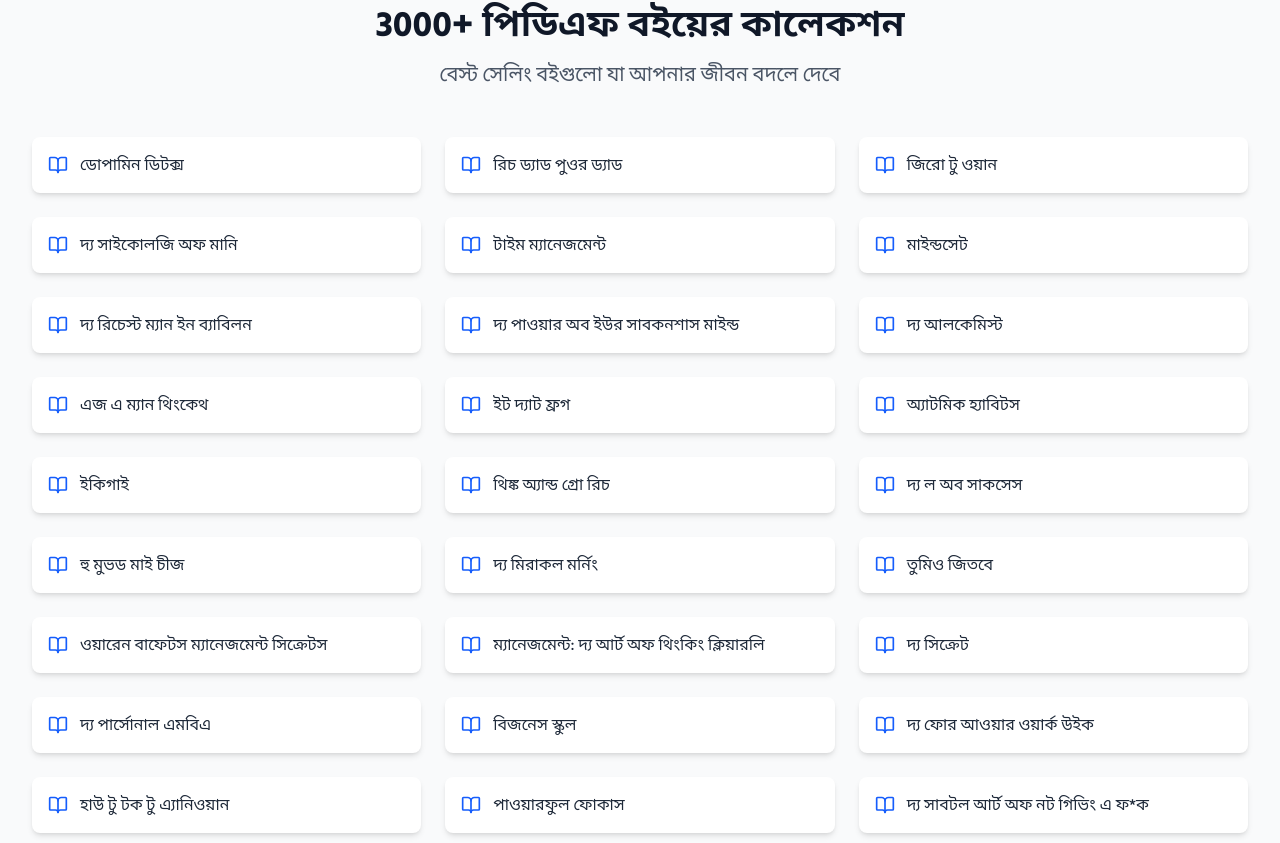
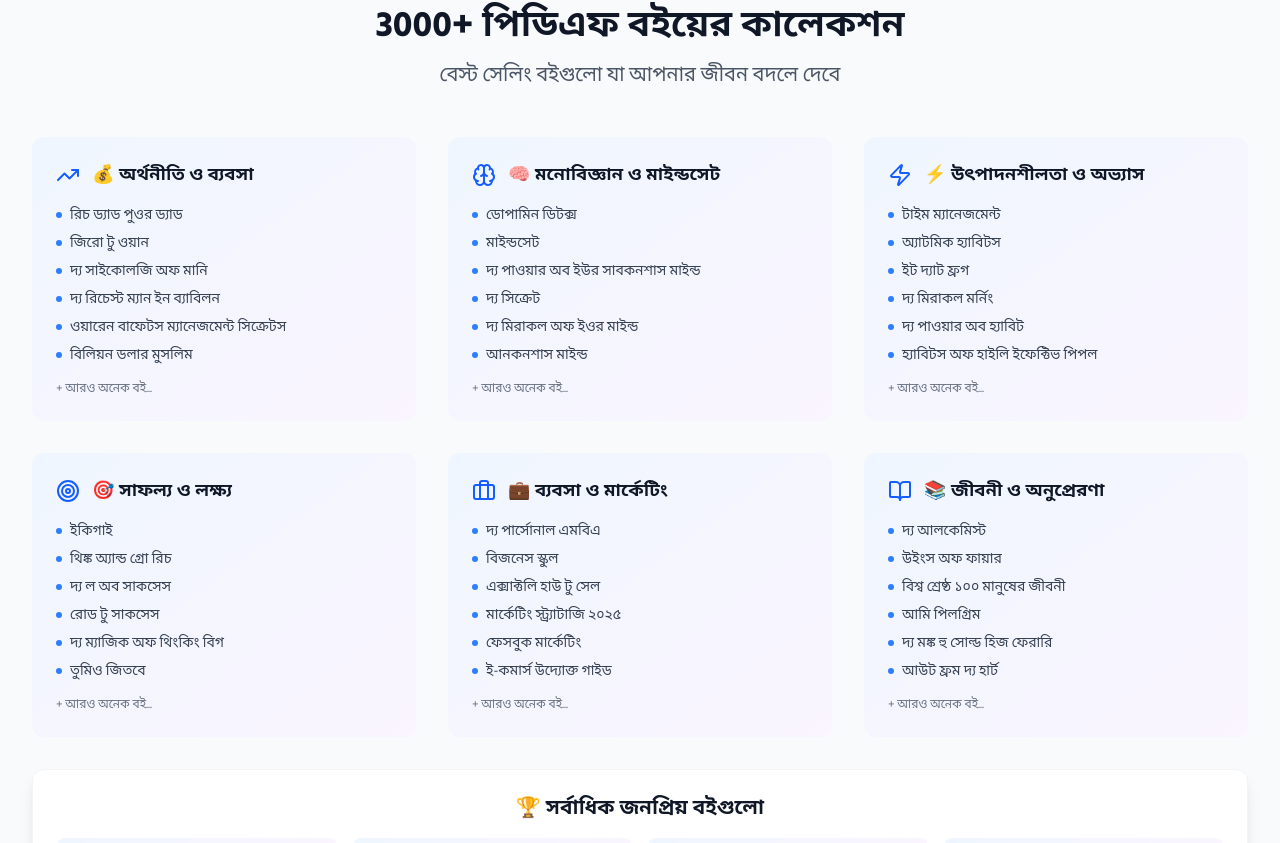
Before and after one commit to iamridoway-hue/ebook, a Next.js app: page / in a window 1280 px wide. Shown: the part 1906-2749 px from the top of the page. Built offline with nearby package versions, Linux system fonts and the light colour scheme.

Commit message:
🚀 Enhanced book list section and improved CTA - Organized books into categories, reduced animations, added compelling stats and dual action buttons

```diff
--- a/src/app/admin/page.tsx
+++ b/src/app/admin/page.tsx
@@ -427,7 +427,7 @@
                           </>
                         )}
                         <a
-                          href={`https://wa.me/${order.whatsapp}?text=আপনার অর্ডার সম্পর্কে জানাতে চাই...`}
+                          href="https://wa.link/xqfy3o"
                           target="_blank"
                           rel="noopener noreferrer"
                           className="text-blue-600 hover:text-blue-900 transition-colors"
--- a/src/app/page.tsx
+++ b/src/app/page.tsx
@@ -13,7 +13,10 @@
   Users,
   TrendingUp,
   Shield,
-  Zap
+  Zap,
+  Brain,
+  Target,
+  Briefcase
 } from 'lucide-react';
 import {
   trackAddToCart,
@@ -68,7 +71,7 @@
       currency: 'BDT'
     });
 
-    window.open('https://wa.me/01983139720?text=আমি বইগুলো কিনতে চাই', '_blank');
+    window.open('https://wa.link/xqfy3o', '_blank');
   };
 
   const handleDownload = () => {
@@ -202,9 +205,9 @@
               <span className="text-xl font-bold text-gray-900">Boi Lagbe</span>
             </div>
             <div className="flex items-center space-x-4">
-              <a href="https://wa.me/01983139720?text=i want 3000+ books" target="_blank" rel="noopener noreferrer" className="flex items-center space-x-2 text-gray-600 hover:text-blue-600">
+              <a href="https://wa.link/xqfy3o" target="_blank" rel="noopener noreferrer" className="flex items-center space-x-2 text-gray-600 hover:text-blue-600">
                 <Phone className="h-4 w-4" />
-                <span>01983139720</span>
+                <span>WhatsApp</span>
               </a>
             </div>
           </div>
@@ -525,116 +528,91 @@
             </p>
           </motion.div>
 
-          <div className="grid md:grid-cols-2 lg:grid-cols-3 gap-6">
+          {/* Book Categories */}
+          <div className="grid md:grid-cols-2 lg:grid-cols-3 gap-8 mb-8">
             {[
-              "ডোপামিন ডিটক্স",
-              "রিচ ড্যাড পুওর ড্যাড",
-              "জিরো টু ওয়ান",
-              "দ্য সাইকোলজি অফ মানি",
-              "টাইম ম্যানেজমেন্ট",
-              "মাইন্ডসেট",
-              "দ্য রিচেস্ট ম্যান ইন ব্যাবিলন",
-              "দ্য পাওয়ার অব ইউর সাবকনশাস মাইন্ড",
-              "দ্য আলকেমিস্ট",
-              "এজ এ ম্যান থিংকেথ",
-              "ইট দ্যাট ফ্রগ",
-              "অ্যাটমিক হ্যাবিটস",
-              "ইকিগাই",
-              "থিঙ্ক অ্যান্ড গ্রো রিচ",
-              "দ্য ল অব সাকসেস",
-              "হু মুভড মাই চীজ",
-              "দ্য মিরাকল মর্নিং",
-              "তুমিও জিতবে",
-              "ওয়ারেন বাফেটস ম্যানেজমেন্ট সিক্রেটস",
-              "ম্যানেজমেন্ট: দ্য আর্ট অফ থিংকিং ক্লিয়ারলি",
-              "দ্য সিক্রেট",
-              "দ্য পার্সোনাল এমবিএ",
-              "বিজনেস স্কুল",
-              "দ্য ফোর আওয়ার ওয়ার্ক উইক",
-              "হাউ টু টক টু এ্যানিওয়ান",
-              "পাওয়ারফুল ফোকাস",
-              "দ্য সাবটল আর্ট অফ নট গিভিং এ ফ*ক",
-              "হ্যাবিটস অফ হাইলি ইফেক্টিভ পিপল",
-              "দ্য ম্যাজিক অফ থিংকিং বিগ",
-              "দ্য মঙ্ক হু সোল্ড হিজ ফেরারি",
-              "দ্য পাওয়ার অব হ্যাবিট",
-              "রোড টু সাকসেস",
-              "দ্য পাওয়ার অব পজিটিভ থিংকিং",
-              "দ্য ওয়ান মিনিট ম্যানেজার",
-              "ইউ ক্যান ইফ ইউ থিংক ইউ ক্যান",
-              "মেক দ্য মোস্ট অফ ইওর মাইন্ড",
-              "দ্য সিক্রেট, দ্য হিরো",
-              "দ্য ওয়ে টু ওয়েলথ",
-              "দ্য পজিটিভ ওয়ে টু চেঞ্জ ইওর লাইফ",
-              "স্ট্র্যাটেজিস ফর ওয়েলথ অ্যান্ড হ্যাপিনেস",
-              "দ্য ফাইভ সেকেন্ড রুল",
-              "দ্য বুক অফ ফ্যাক্টস – ১",
-              "দ্য বুক অফ ফ্যাক্টস – ২",
-              "সফল টাইম ম্যানেজমেন্ট",
-              "এক্সাক্টলি হাউ টু সেল",
-              "এক্সাক্টলি হোয়ার টু স্টার্ট",
-              "না বলতে শিখুন",
-              "দ্য মিরাকল অফ ইওর মাইন্ড",
-              "আনকনশাস মাইন্ড",
-              "বিটকয়েন",
-              "মাইন্ড রিডার",
-              "কমিউনিকেশন: নো টেনশন",
-              "দ্য আলমানাক অফ নাভাল রাভিকান্ত",
-              "দ্য আর্ট অফ পাবলিক স্পিকিং",
-              "ওয়ারেন বাফেটস সাকসেস সিক্রেটস",
-              "আউট ফ্রম দ্য হার্ট",
-              "বরণীয় যারা সরণীয়",
-              "হাউ টু স্টপ ওয়ারিং অ্যান্ড স্টার্ট লিভিং",
-              "লিডারশিপ ১০১",
-              "ম্যান'স সার্চ ফর মিনিং",
-              "হাউ টু উইন ফ্রেন্ডস অ্যান্ড ইনফ্লুয়েন্স পিপল",
-              "চেঞ্জ ইওর থিংকিং, চেঞ্জ ইওর লাইফ",
-              "দ্য সেভেন হ্যাবিটস অফ হাইলি ইফেক্টিভ পিপল",
-              "স্ত্রী যখন বান্ধবী",
-              "স্টিল লাইক এন আর্টিস্ট",
-              "সুখী জীবন এবং কাজের সন্ধানে",
-              "অ্যামাজোনিয়া",
-              "আমি একজন সেলসম্যান",
-              "আমি পিলগ্রিম",
-              "উইংস অফ ফায়ার",
-              "ওয়ান নাইট",
-              "কর্মব্যস্ত সুখী জীবন",
-              "টাইম মেশিন",
-              "থ্রি মিসটেকস অফ মাই লাইফ",
-              "দ্য রিভার্স ফিরে আসার গল্প",
-              "ফাইভ পয়েন্ট সামওয়ান",
-              "বডি ল্যাঙ্গুয়েজ",
-              "বিশ্ব শ্রেষ্ঠ ১০০ মানুষের জীবনী",
-              "বিশ্বাস ও আত্মউন্নয়ন",
-              "যারা বড় হতে চাও",
-              "মন নিয়ন্ত্রণ",
-              "রেভুলেশন",
-              "লা তাহযান (হতাশ হবেন না।)",
-              "সফলতার জন্য চাই উত্তম পরিকল্পনা।",
-              "মার্কেটিং স্ট্র্যাটাজি ২০২৫",
-              "ফেসবুক মার্কেটিং",
-              "বিলিয়ন ডলার মুসলিম",
-              "ই-কমার্স উদ্যোক্ত গাইড",
-              "ধৈর্য হারাবেন না",
-              "হতাশা শব্দটি আপনার জন্য নয়",
-              "ডিপ্রেশন কারণ ও প্রতিকার"
-            ].map((book, index) => (
+              {
+                title: "💰 অর্থনীতি ও ব্যবসা",
+                icon: TrendingUp,
+                books: ["রিচ ড্যাড পুওর ড্যাড", "জিরো টু ওয়ান", "দ্য সাইকোলজি অফ মানি", "দ্য রিচেস্ট ম্যান ইন ব্যাবিলন", "ওয়ারেন বাফেটস ম্যানেজমেন্ট সিক্রেটস", "বিলিয়ন ডলার মুসলিম"]
+              },
+              {
+                title: "🧠 মনোবিজ্ঞান ও মাইন্ডসেট",
+                icon: Brain,
+                books: ["ডোপামিন ডিটক্স", "মাইন্ডসেট", "দ্য পাওয়ার অব ইউর সাবকনশাস মাইন্ড", "দ্য সিক্রেট", "দ্য মিরাকল অফ ইওর মাইন্ড", "আনকনশাস মাইন্ড"]
+              },
+              {
+                title: "⚡ উৎপাদনশীলতা ও অভ্যাস",
+                icon: Zap,
+                books: ["টাইম ম্যানেজমেন্ট", "অ্যাটমিক হ্যাবিটস", "ইট দ্যাট ফ্রগ", "দ্য মিরাকল মর্নিং", "দ্য পাওয়ার অব হ্যাবিট", "হ্যাবিটস অফ হাইলি ইফেক্টিভ পিপল"]
+              },
+              {
+                title: "🎯 সাফল্য ও লক্ষ্য",
+                icon: Target,
+                books: ["ইকিগাই", "থিঙ্ক অ্যান্ড গ্রো রিচ", "দ্য ল অব সাকসেস", "রোড টু সাকসেস", "দ্য ম্যাজিক অফ থিংকিং বিগ", "তুমিও জিতবে"]
+              },
+              {
+                title: "💼 ব্যবসা ও মার্কেটিং",
+                icon: Briefcase,
+                books: ["দ্য পার্সোনাল এমবিএ", "বিজনেস স্কুল", "এক্সাক্টলি হাউ টু সেল", "মার্কেটিং স্ট্র্যাটাজি ২০২৫", "ফেসবুক মার্কেটিং", "ই-কমার্স উদ্যোক্ত গাইড"]
+              },
+              {
+                title: "📚 জীবনী ও অনুপ্রেরণা",
+                icon: BookOpen,
+                books: ["দ্য আলকেমিস্ট", "উইংস অফ ফায়ার", "বিশ্ব শ্রেষ্ঠ ১০০ মানুষের জীবনী", "আমি পিলগ্রিম", "দ্য মঙ্ক হু সোল্ড হিজ ফেরারি", "আউট ফ্রম দ্য হার্ট"]
+              }
+            ].map((category, index) => (
               <motion.div
                 key={index}
-                initial={{ opacity: 0, scale: 0.9 }}
-                whileInView={{ opacity: 1, scale: 1 }}
-                transition={{ duration: 0.5, delay: index * 0.05 }}
+                initial={{ opacity: 0, y: 20 }}
+                whileInView={{ opacity: 1, y: 0 }}
+                transition={{ duration: 0.6, delay: index * 0.1 }}
                 viewport={{ once: true }}
-                className="bg-white rounded-lg p-4 shadow-md hover:shadow-lg transition-shadow"
+                className="bg-gradient-to-br from-blue-50 to-purple-50 rounded-xl p-6 hover:shadow-lg transition-all duration-300"
               >
-                <div className="flex items-center space-x-3">
-                  <BookOpen className="h-5 w-5 text-blue-600 flex-shrink-0" />
-                  <span className="text-gray-800 font-medium">{book}</span>
+                <div className="flex items-center space-x-3 mb-4">
+                  <category.icon className="h-6 w-6 text-blue-600" />
+                  <h3 className="text-lg font-bold text-gray-900">{category.title}</h3>
+                </div>
+                <div className="space-y-2">
+                  {category.books.map((book, bookIndex) => (
+                    <div key={bookIndex} className="flex items-center space-x-2 text-sm text-gray-700">
+                      <div className="w-1.5 h-1.5 bg-blue-500 rounded-full"></div>
+                      <span>{book}</span>
+                    </div>
+                  ))}
+                </div>
+                <div className="mt-4 text-xs text-gray-500">
+                  + আরও অনেক বই...
                 </div>
               </motion.div>
             ))}
           </div>
 
+          {/* Featured Books Preview */}
+          <motion.div
+            initial={{ opacity: 0, y: 20 }}
+            whileInView={{ opacity: 1, y: 0 }}
+            transition={{ duration: 0.6 }}
+            viewport={{ once: true }}
+            className="bg-white rounded-xl p-6 shadow-lg border border-gray-100"
+          >
+            <h3 className="text-xl font-bold text-gray-900 mb-4 text-center">🏆 সর্বাধিক জনপ্রিয় বইগুলো</h3>
+            <div className="grid md:grid-cols-2 lg:grid-cols-4 gap-4">
+              {[
+                "অ্যাটমিক হ্যাবিটস",
+                "দ্য সেভেন হ্যাবিটস অফ হাইলি ইফেক্টিভ পিপল",
+                "রিচ ড্যাড পুওর ড্যাড",
+                "দ্য সাইকোলজি অফ মানি"
+              ].map((book, index) => (
+                <div key={index} className="bg-gradient-to-r from-blue-50 to-purple-50 rounded-lg p-3 text-center">
+                  <div className="text-sm font-medium text-gray-800">{book}</div>
+                </div>
+              ))}
+            </div>
+          </motion.div>
+
+          {/* Call to Action Section */}
           <motion.div
             initial={{ opacity: 0, y: 50 }}
             whileInView={{ opacity: 1, y: 0 }}
@@ -642,17 +620,102 @@
             viewport={{ once: true }}
             className="text-center mt-12"
           >
-            <p className="text-lg text-gray-600 mb-6">
+            {/* Stats Section */}
+            <div className="grid md:grid-cols-3 gap-6 mb-8">
+              <motion.div
+                initial={{ opacity: 0, scale: 0.9 }}
+                whileInView={{ opacity: 1, scale: 1 }}
+                transition={{ duration: 0.6, delay: 0.1 }}
+                viewport={{ once: true }}
+                className="bg-gradient-to-br from-blue-50 to-blue-100 rounded-xl p-6 border border-blue-200"
+              >
+                <div className="text-3xl font-bold text-blue-600 mb-2">3000+</div>
+                <div className="text-sm text-blue-700 font-medium">বইয়ের সংগ্রহ</div>
+              </motion.div>
+
+              <motion.div
+                initial={{ opacity: 0, scale: 0.9 }}
+                whileInView={{ opacity: 1, scale: 1 }}
+                transition={{ duration: 0.6, delay: 0.2 }}
+                viewport={{ once: true }}
+                className="bg-gradient-to-br from-green-50 to-green-100 rounded-xl p-6 border border-green-200"
+              >
+                <div className="text-3xl font-bold text-green-600 mb-2">৳50</div>
+                <div className="text-sm text-green-700 font-medium">মাত্র মূল্য</div>
+              </motion.div>
+
+              <motion.div
+                initial={{ opacity: 0, scale: 0.9 }}
+                whileInView={{ opacity: 1, scale: 1 }}
+                transition={{ duration: 0.6, delay: 0.3 }}
+                viewport={{ once: true }}
+                className="bg-gradient-to-br from-purple-50 to-purple-100 rounded-xl p-6 border border-purple-200"
+              >
+                <div className="text-3xl font-bold text-purple-600 mb-2">∞</div>
+                <div className="text-sm text-purple-700 font-medium">সারাজীবন অ্যাক্সেস</div>
+              </motion.div>
+            </div>
+
+            {/* Enhanced CTA */}
+            <div className="bg-gradient-to-r from-blue-50 to-purple-50 rounded-2xl p-8 border border-blue-200">
+              <motion.div
+                initial={{ opacity: 0, y: 20 }}
+                whileInView={{ opacity: 1, y: 0 }}
+                transition={{ duration: 0.6, delay: 0.4 }}
+                viewport={{ once: true }}
+                className="mb-6"
+              >
+                <h3 className="text-2xl font-bold text-gray-900 mb-3">
+                  🚀 এখনই শুরু করুন আপনার সাফল্যের যাত্রা!
+                </h3>
+                <p className="text-lg text-gray-600 mb-4">
+                  এই 3000+ বই আপনার জীবনে এনে দেবে <span className="font-bold text-blue-600">অসীম সম্ভাবনা</span>।
                   বাকি বইগুলোর নাম জানতে অর্ডার করে ফেলুন এখনই।
                 </p>
+                <div className="flex items-center justify-center space-x-2 text-sm text-gray-500 mb-6">
+                  <CheckCircle className="h-4 w-4 text-green-500" />
+                  <span>তাত্ক্ষণিক ডেলিভারি</span>
+                  <CheckCircle className="h-4 w-4 text-green-500" />
+                  <span>100% মানি-ব্যাক গ্যারান্টি</span>
+                  <CheckCircle className="h-4 w-4 text-green-500" />
+                  <span>সারাজীবন অ্যাক্সেস</span>
+                </div>
+              </motion.div>
+
+              <div className="flex flex-col sm:flex-row gap-4 justify-center">
                 <motion.button
-              whileHover={{ scale: 1.05 }}
+                  whileHover={{ scale: 1.05, boxShadow: "0 20px 25px -5px rgba(0, 0, 0, 0.1)" }}
                   whileTap={{ scale: 0.95 }}
                   onClick={handleDownload}
-              className="bg-gradient-to-r from-green-500 to-blue-600 hover:from-green-600 hover:to-blue-700 text-white px-8 py-4 rounded-lg font-bold text-lg transition-all"
+                  className="bg-gradient-to-r from-green-500 to-green-600 hover:from-green-600 hover:to-green-700 text-white px-8 py-4 rounded-xl font-bold text-lg transition-all duration-300 flex items-center justify-center space-x-2"
                 >
-              সব বই দেখুন
+                  <Download className="h-5 w-5" />
+                  <span>সব বই দেখুন</span>
                 </motion.button>
+
+                <motion.button
+                  whileHover={{ scale: 1.05, boxShadow: "0 20px 25px -5px rgba(0, 0, 0, 0.1)" }}
+                  whileTap={{ scale: 0.95 }}
+                  onClick={handleWhatsAppOrder}
+                  className="bg-gradient-to-r from-blue-500 to-blue-600 hover:from-blue-600 hover:to-blue-700 text-white px-8 py-4 rounded-xl font-bold text-lg transition-all duration-300 flex items-center justify-center space-x-2"
+                >
+                  <MessageCircle className="h-5 w-5" />
+                  <span>WhatsApp এ অর্ডার</span>
+                </motion.button>
+              </div>
+
+              <motion.div
+                initial={{ opacity: 0 }}
+                whileInView={{ opacity: 1 }}
+                transition={{ duration: 0.6, delay: 0.6 }}
+                viewport={{ once: true }}
+                className="mt-4 text-center"
+              >
+                <p className="text-sm text-gray-500">
+                  ⚡ <span className="font-semibold">সীমিত সময়ের অফার</span> - শীঘ্রই মূল্য বাড়তে পারে!
+                </p>
+              </motion.div>
+            </div>
           </motion.div>
         </div>
       </section>
@@ -743,7 +806,7 @@
                 <h4 className="text-lg font-semibold text-gray-900 mb-4">কোন সমস্যা হলে যোগাযোগ করুন:</h4>
                 <div className="space-y-3">
                   <a
-                    href="https://wa.me/01983139720"
+                    href="https://wa.link/xqfy3o"
                     target="_blank"
                     rel="noopener noreferrer"
                     className="flex items-center space-x-3 bg-green-600 hover:bg-green-700 text-white px-4 py-3 rounded-lg transition-colors"
@@ -902,7 +965,7 @@
               <h4 className="font-semibold mb-4">যোগাযোগ</h4>
               <div className="space-y-2 text-gray-400">
                 <p>ফোন: 01983139720</p>
-                <p>WhatsApp: 01983139720</p>
+                <p>WhatsApp: <a href="https://wa.link/xqfy3o" target="_blank" rel="noopener noreferrer" className="text-blue-400 hover:text-blue-300">Click Here</a></p>
               </div>
             </div>
             <div>
```
Also changed, not shown: 1 other file (tests, documents, lock files or other folders). Lines whose indentation alone changed are shown as unchanged.
